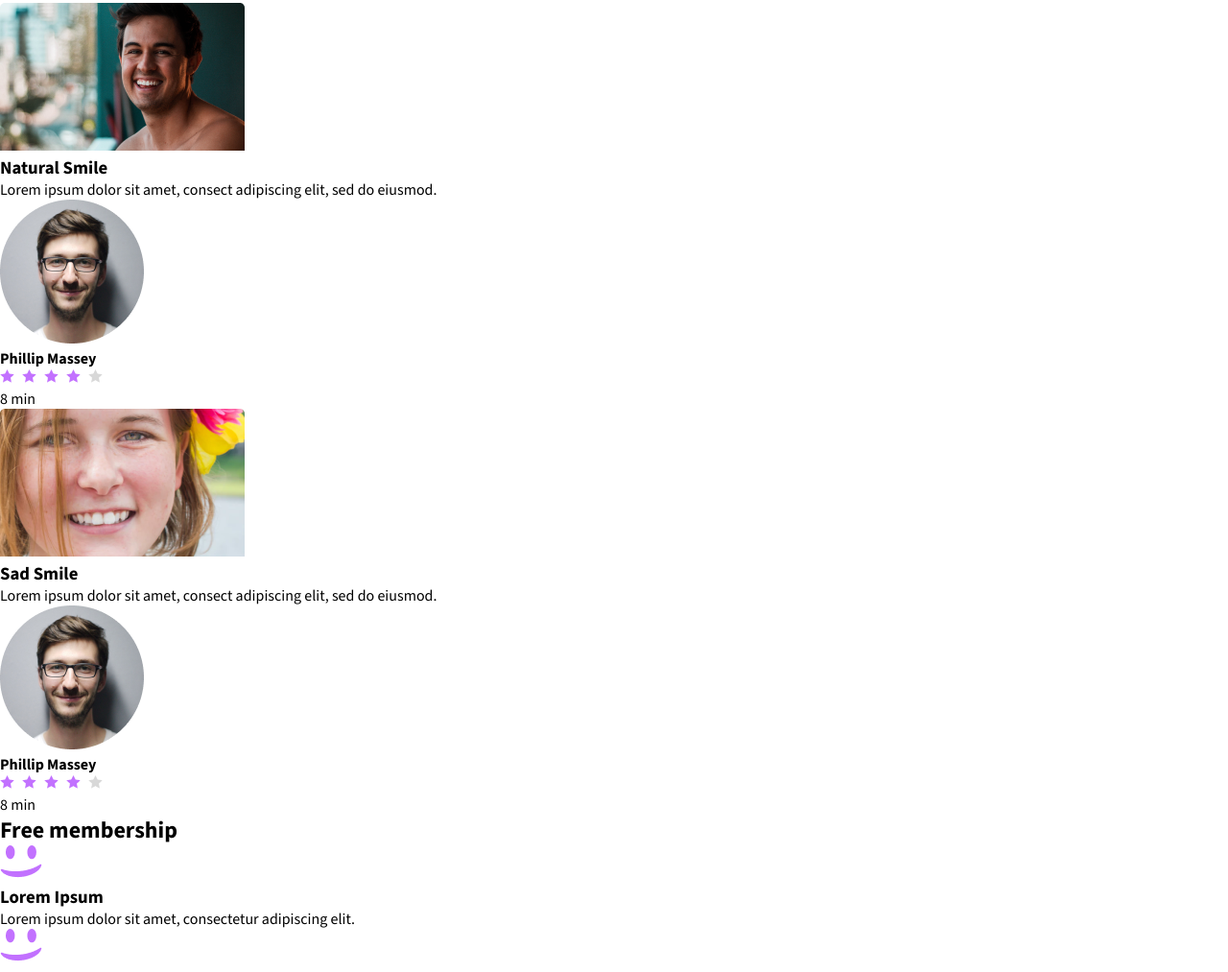
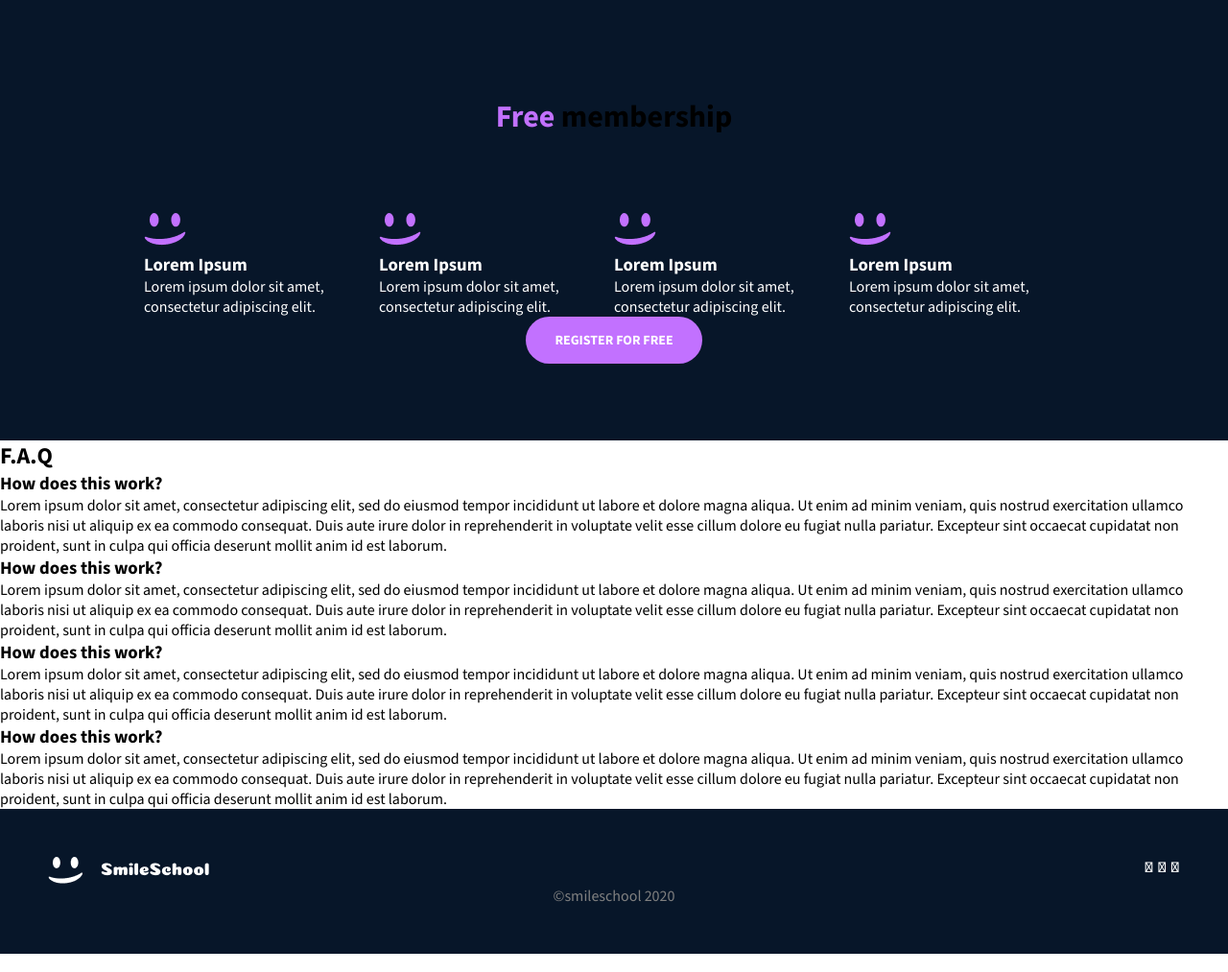
Before and after one commit to mar-alabi/alx_html_css, a plain HTML site: page css_advanced/index.html in a window 1280 px wide. Shown: the part 2258-3271 px from the top of the page at 96% size. Drawn offline with nearby package versions, Linux system fonts and the light colour scheme.

Commit message:
style footer

```diff
--- a/css_advanced/index.html
+++ b/css_advanced/index.html
@@ -72,14 +72,16 @@
           <p>weather presenter</p>
         </div>
       </section>
-      <section>
+      <section class="tutorials">
         <h2>Most popular tutorials</h2>
-        <div>
+        <div class="tuts">
+          <div class="smile">
             <img src="./images/diagonal.png" alt="Diagonal Smile" />
             <img src="./images/play.png" alt="" />
             <h3>Diagonal Smile</h3>
             <p>
-            Lorem ipsum dolor sit amet, consect adipiscing elit, sed do eiusmod.
+              Lorem ipsum dolor sit amet, consect adipiscing elit, sed do
+              eiusmod.
             </p>
             <div>
               <img src="./images/philip.png" alt="" />
@@ -90,11 +92,13 @@
             </div>
             <p>8 min</p>
           </div>
-        <div>
+          <div class="smile">
             <img src="./images/happy.png" alt="" />
+            <img src="./images/play.png" alt="" />
             <h3>Happy Smile</h3>
             <p>
-            Lorem ipsum dolor sit amet, consect adipiscing elit, sed do eiusmod.
+              Lorem ipsum dolor sit amet, consect adipiscing elit, sed do
+              eiusmod.
             </p>
             <div>
               <img src="./images/philip.png" alt="" />
@@ -105,11 +109,13 @@
             </div>
             <p>8 min</p>
           </div>
-        <div>
+          <div class="smile">
             <img src="./images/natural.png" alt="" />
+            <img src="./images/play.png" alt="" />
             <h3>Natural Smile</h3>
             <p>
-            Lorem ipsum dolor sit amet, consect adipiscing elit, sed do eiusmod.
+              Lorem ipsum dolor sit amet, consect adipiscing elit, sed do
+              eiusmod.
             </p>
             <div>
               <img src="./images/philip.png" alt="" />
@@ -120,11 +126,13 @@
             </div>
             <p>8 min</p>
           </div>
-        <div>
+          <div class="smile">
             <img src="./images/sad.png" alt="" />
+            <img src="./images/play.png" alt="" />
             <h3>Sad Smile</h3>
             <p>
-            Lorem ipsum dolor sit amet, consect adipiscing elit, sed do eiusmod.
+              Lorem ipsum dolor sit amet, consect adipiscing elit, sed do
+              eiusmod.
             </p>
             <div>
               <img src="./images/philip.png" alt="" />
@@ -135,9 +143,11 @@
             </div>
             <p>8 min</p>
           </div>
+        </div>
       </section>
-      <section>
-        <h2>Free membership</h2>
+      <section class="membership">
+        <h2>Free <span>membership</span></h2>
+        <div class="members">
           <div>
             <img src="./images/smile.png" alt="" />
             <h3>Lorem Ipsum</h3>
@@ -157,6 +167,7 @@
             <img src="./images/smile.png" alt="" />
             <h3>Lorem Ipsum</h3>
             <p>Lorem ipsum dolor sit amet, consectetur adipiscing elit.</p>
+          </div>
         </div>
         <button>REGISTER FOR FREE</button>
       </section>
@@ -221,7 +232,7 @@
     </main>
     <footer>
       <section>
-        <div>
+        <div class="footer-imgs">
           <img src="./images/logo.png" alt="logo" />
           <div>
             <i class="fa-brands fa-facebook"></i>
--- a/css_advanced/styles.css
+++ b/css_advanced/styles.css
@@ -47,7 +47,8 @@ nav ul a {
   gap: 1rem;
   font-weight: bold;
 }
-.register button {
+.register button,
+.membership button {
   background-color: #c271ff;
   color: white;
   padding: 15px 30px;
@@ -68,7 +69,8 @@ nav ul a {
 .pros {
   margin-top: 30px;
 }
-.pros h2 {
+.pros h2,
+.membership h2 {
   font-size: 2rem;
   margin-bottom: 60px;
   margin-top: 50px;
@@ -76,7 +78,8 @@ nav ul a {
   text-align: center;
 }
 
-.pros span {
+.pros span,
+.membership span {
   color: white;
 }
 .pros_list {
@@ -102,3 +105,50 @@ nav ul a {
 .user-review p {
   font-style: italic;
 }
+.tutorials {
+  display: flex;
+  flex-direction: column;
+  padding: 150px;
+}
+.tuts {
+  display: flex;
+}
+.smile {
+  width: 25%;
+}
+.smile p {
+  color: #071629;
+  font-weight: light;
+}
+.membership {
+  display: flex;
+  flex-direction: column;
+  background-color: #071629;
+  color: white;
+  padding: 80px 150px;
+}
+.membership h2 {
+  text-align: center;
+  margin-bottom: 80px;
+}
+.members {
+  display: flex;
+}
+.membership span {
+  font-weight: light;
+  color: black;
+}
+
+footer {
+  background-color: #071629;
+  color: white;
+  padding: 50px;
+}
+.footer-imgs {
+  display: flex;
+  justify-content: space-between;
+}
+footer p {
+  text-align: center;
+  color: grey;
+}
```
Lines whose indentation alone changed are shown as unchanged.
